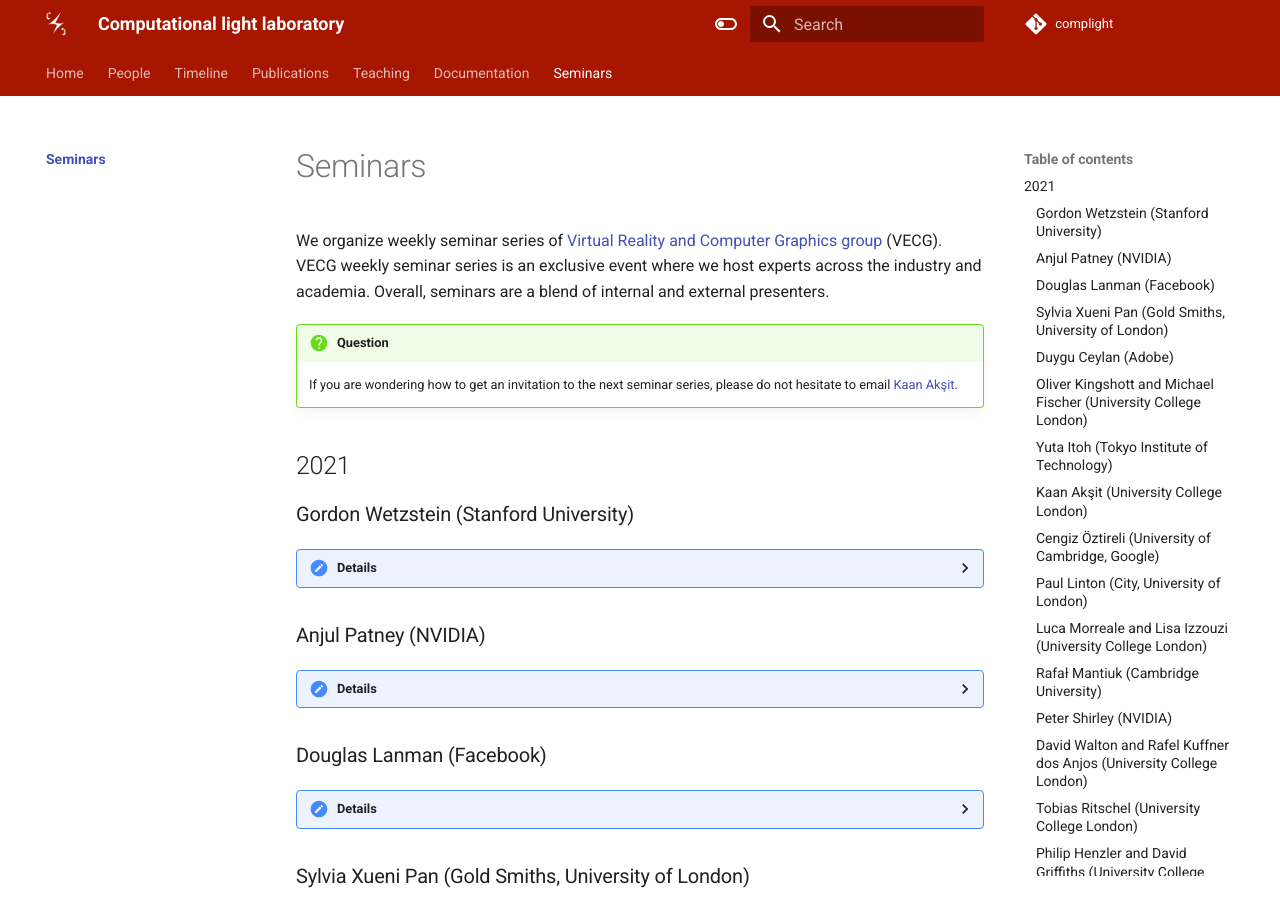
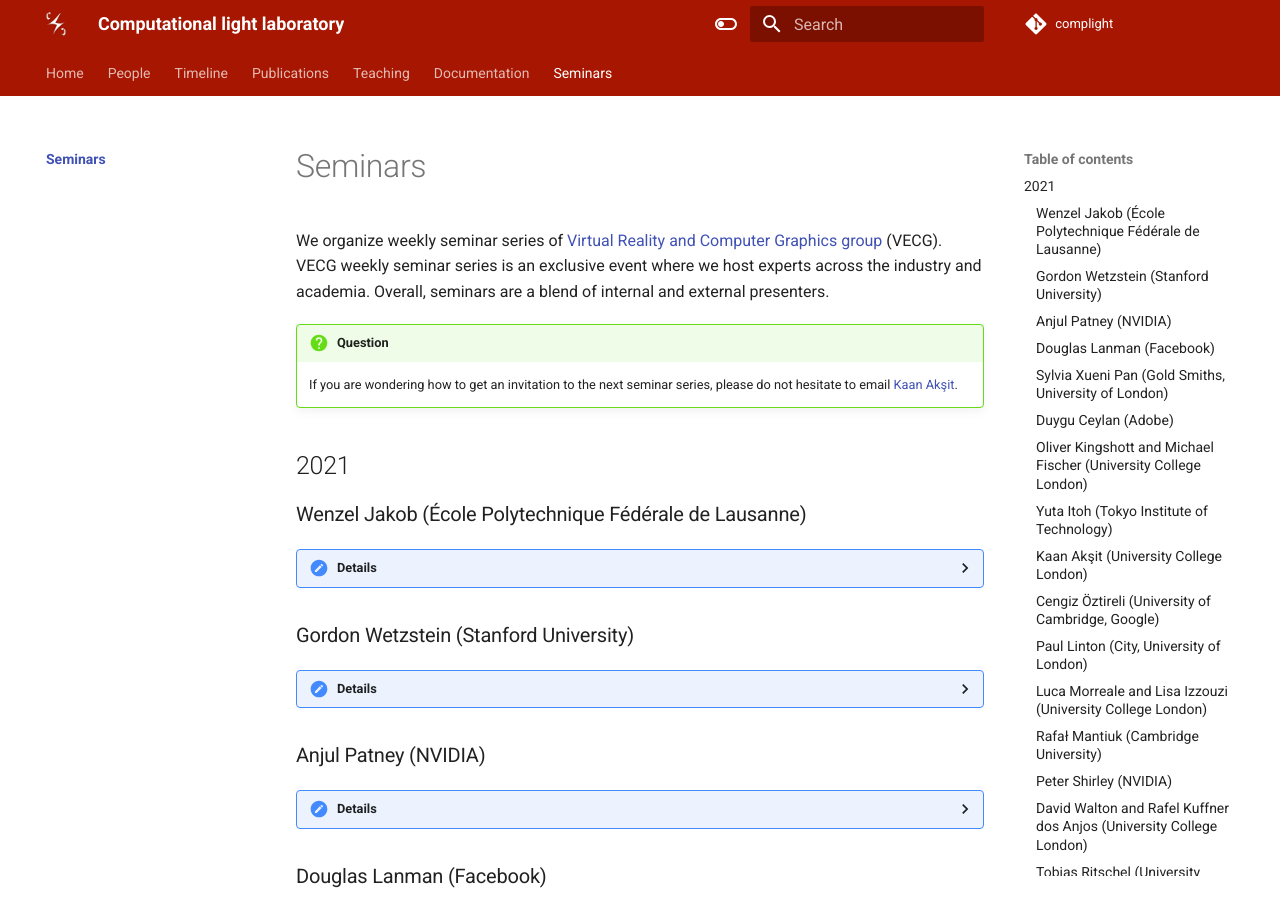
Before and after one commit to complight/complight.github.io, an MkDocs documentation site: the page built from docs/seminars/index.md, in a window 1280 px wide and 900 px high. Built offline with MkDocs 1.6.1 and Material for MkDocs 9.7.7, drawn with Linux system fonts in a browser that asks for light colours.

Commit message:
Some more updates in structe and seminars.

```diff
--- a/docs/seminars/index.md
+++ b/docs/seminars/index.md
@@ -7,6 +7,18 @@ Overall, seminars are a blend of internal and external presenters.
     If you are wondering how to get an invitation to the next seminar series, please do not hesitate to email [Kaan Akşit](mailto:k.aksit@ucl.ac.uk).
 
 ## 2021
+
+
+### Wenzel Jakob (École Polytechnique Fédérale de Lausanne)
+??? Details
+    **Date:**
+    6th October 2021
+
+    **Presenters:** [Wenzel Jakob](https://rgl.epfl.ch/people/wjakob/), assistant professor at École Polytechnique Fédérale de Lausanne
+
+    **Title:** Differentiable Simulation of Light
+
+    **Watch:** [Recording (Password protected)](https://liveuclac-my.sharepoint.com/:v:/g/personal/ucackak_ucl_ac_uk/ERtrHoiLiW1HiN15xhfEbO4BHzohd4lvInuvS_m6UIKYCQ?e=taG9ec)
 
 
 ### Gordon Wetzstein (Stanford University)
```
